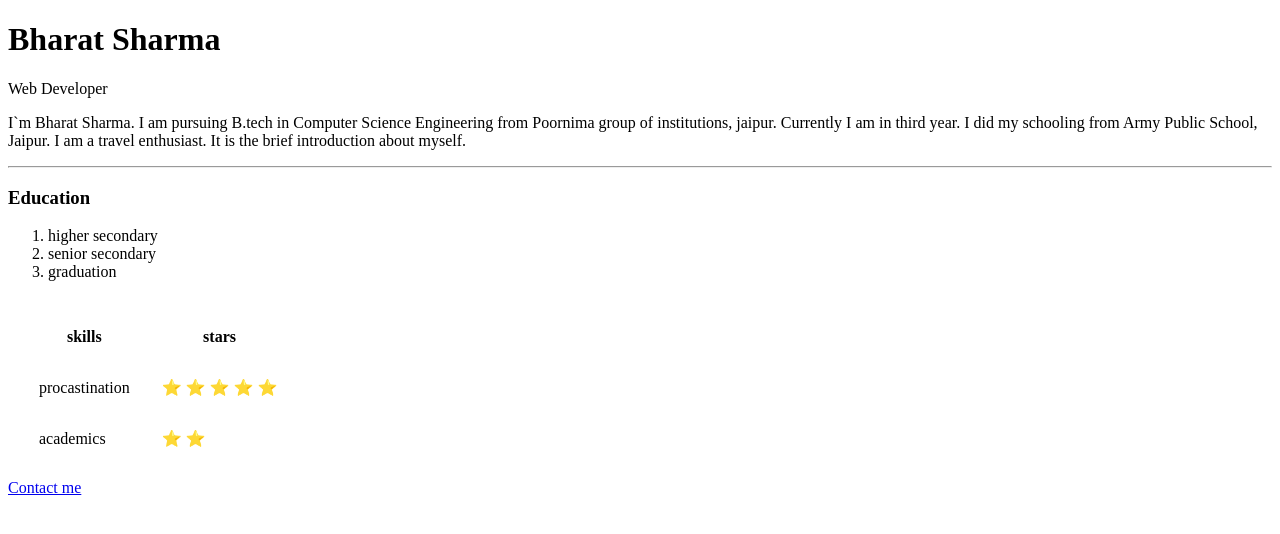
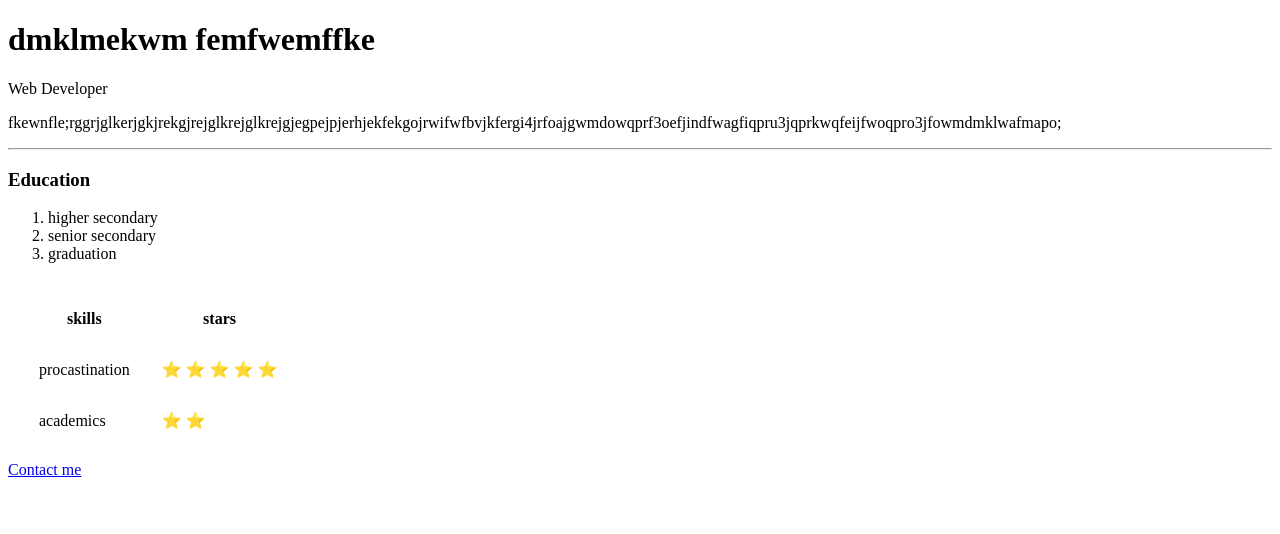
Before and after one commit to hibharat/motam, a plain HTML site: page index.html in a window 1280 px wide. Drawn offline with Linux system fonts and the light colour scheme.

Commit message:
Update index.html

```diff
--- a/index.html
+++ b/index.html
@@ -9,11 +9,9 @@
 </head>
 
 <body>
-    <h1>Bharat Sharma</h1>
+    <h1>dmklmekwm femfwemffke</h1>
     <p>Web Developer</p>
-    <p>I`m Bharat Sharma. I am pursuing B.tech in Computer Science Engineering from Poornima group of institutions, jaipur. Currently I am in third year. I did my schooling from Army Public
-        School, Jaipur. I am a travel enthusiast. It is the brief introduction about myself.
-    </p>
+    <p>fkewnfle;rggrjglkerjgkjrekgjrejglkrejglkrejgjegpejpjerhjekfekgojrwifwfbvjkfergi4jrfoajgwmdowqprf3oefjindfwagfiqpru3jqprkwqfeijfwoqpro3jfowmdmklwafmapo;</p>
     <hr>
     <h3>Education</h3>
     <ol>
```
